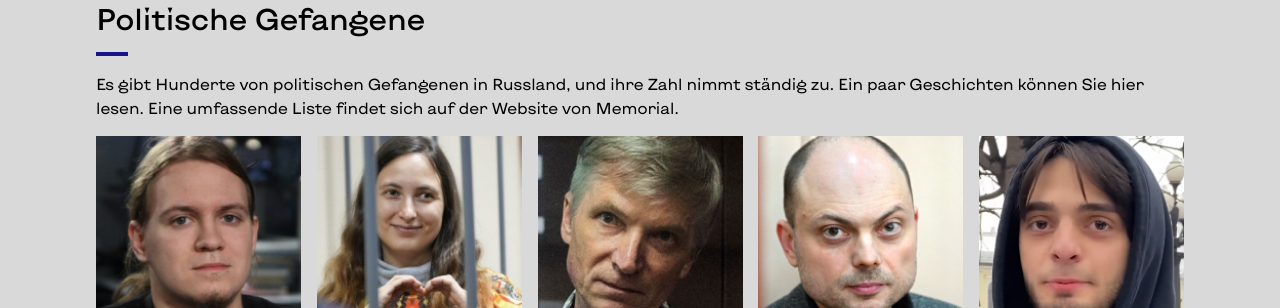
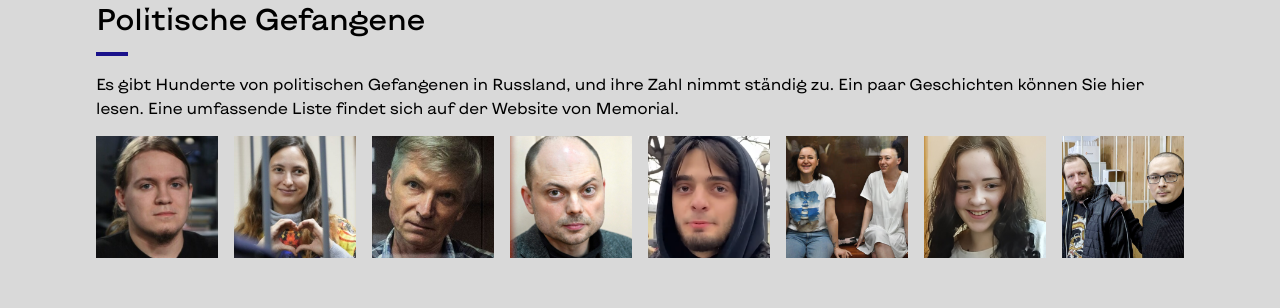
Before and after one commit to ivanmatcuka/ru-prisoners, a Next.js app: page / in a window 1280 px wide. Shown: the part 1040-1348 px from the top of the page. Built offline with nearby package versions, Linux system fonts and the light colour scheme.

Commit message:
fix: blind-code

```diff
--- a/src/pages/index.js
+++ b/src/pages/index.js
@@ -170,7 +170,7 @@ export default function Home() {
           nimmt ständig zu. Ein paar Geschichten können Sie hier lesen. Eine
           umfassende Liste findet sich auf der Website von Memorial.
         </p>
-        <div className="flex juitify-center gap-x-4 flex-nowrap lg:flex-wrap">
+        <div className="flex juitify-center gap-x-4 flex-wrap lg:flex-nowrap">
           {PRISONERS.map((artist, index) => (
             <Person key={index} artist={artist} />
           ))}
```
